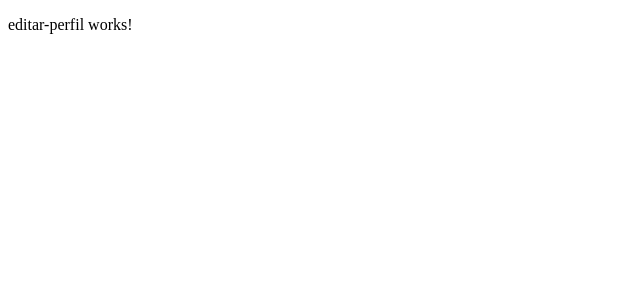
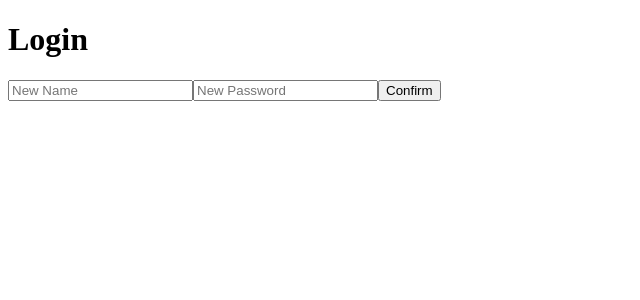
Before and after one commit to Macario12/Angular_ProyectoPI, an Angular app in the folder ProyectoangularPI/: page /editarPerfil in a window 1280 px wide. Shown: the top 300 px of the page, without its empty margins (0-640 px from the left). Built offline with nearby package versions, Linux system fonts and the light colour scheme.

Commit message:
vista de editar perfil

```diff
--- a/ProyectoangularPI/src/app/editar-perfil/editar-perfil.component.html
+++ b/ProyectoangularPI/src/app/editar-perfil/editar-perfil.component.html
@@ -1 +1,8 @@
-<p>editar-perfil works!</p>
+<div class="login">
+	<h1>Login</h1>
+    <form method="post">
+    	<input type="text" name="u" placeholder="New Name" required="required"/>
+        <input type="password" name="p" placeholder="New Password" required="required">
+        <button type="confirmar" class="btn btn-primary btn-block btn-large" (click)="login()">Confirm</button>
+    </form>
+</div>
```
Also changed, not shown: ProyectoangularPI/src/app/editar-perfil/editar-perfil.component.ts (+6 -1 lines).
